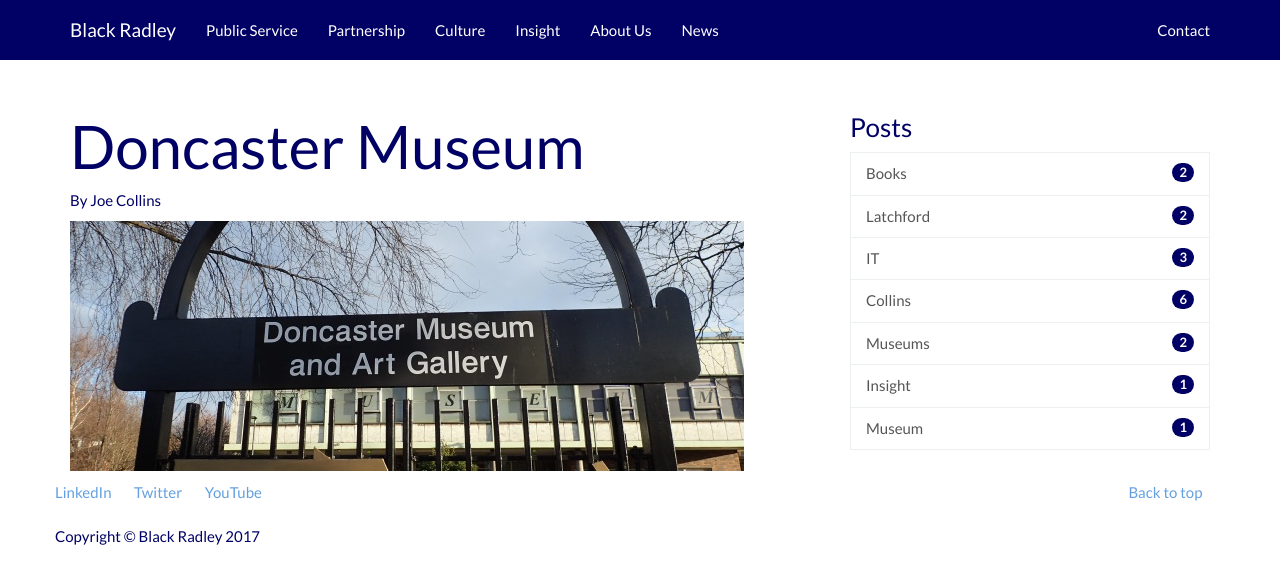
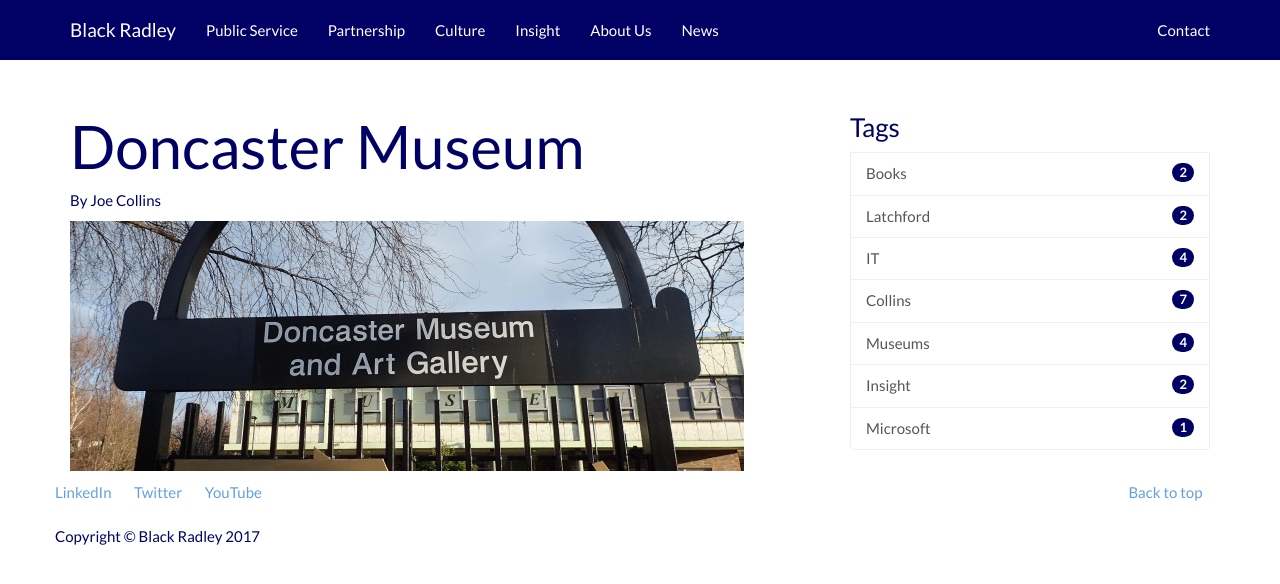
Before and after one commit to blackradley/blackradley.github.io, a Jekyll site: the page built from _posts/2017-01-14-doncaster-museum.md, in a window 1280 px wide. Shown: the top 584 px of the page. Built offline with Jekyll 4.4.1, drawn with Linux system fonts in a browser that asks for light colours; nearby versions of some CDN libraries.

Commit message:
Tidied the layout

```diff
--- a/_layouts/default.html
+++ b/_layouts/default.html
@@ -74,7 +74,7 @@
         </div>
         <div class="col-lg-4 col-md-3 hidden-xs hidden-sm">
           <div class='list-group'>
-            <h3>Posts</h3>
+            <h3>Tags</h3>
             {% assign tags_list = site.tags %}
             {% if tags_list.first[0] == null %}
               {% for tag in tags_list %}
@@ -90,25 +90,6 @@
               {% endfor %}
             {% endif %}
             {% assign tags_list = nil %}
-
-          <ul>
-  {% for post in site.posts %}
-  {% for tag in post.tags %}
-  {% if tag == page.tag %}
-  <li class="archive_list">
-    <time style="color:#666;font-size:11px;" datetime='{.{post.date | date: "%Y-%m-%d"}}'>{{post.date | date: "%m/%d/%y"}}</time> <a class="archive_list_article_link" href='{.{post.url}}'>{.{post.title}}</a>
-    <p class="summary">{{post.summary}}</p>
-    <ul class="tag_list">
-      {% for tag in post.tags %}
-      <li class="inline archive_list"><a class="tag_list_link" href="/tag/{.{ tag }}">{{ tag }}</a></li>
-      {% endfor %}
-    </ul>
-  </li>
-  {% endif %}
-  {% endfor %}
-  {% endfor %}
-</ul>
-
           </div>
         </div>
 
--- a/_posts/2017-01-14-doncaster-museum.md
+++ b/_posts/2017-01-14-doncaster-museum.md
@@ -1,7 +1,7 @@
 ---
 layout: default
 tags:
-- Museum
+- Museums
 - Collins
 ---
 # {{ page.title }}
```
Also changed, not shown: _posts/2017-04-04-insight-at-shrewsbury-museum.md (+0 -1 lines).
